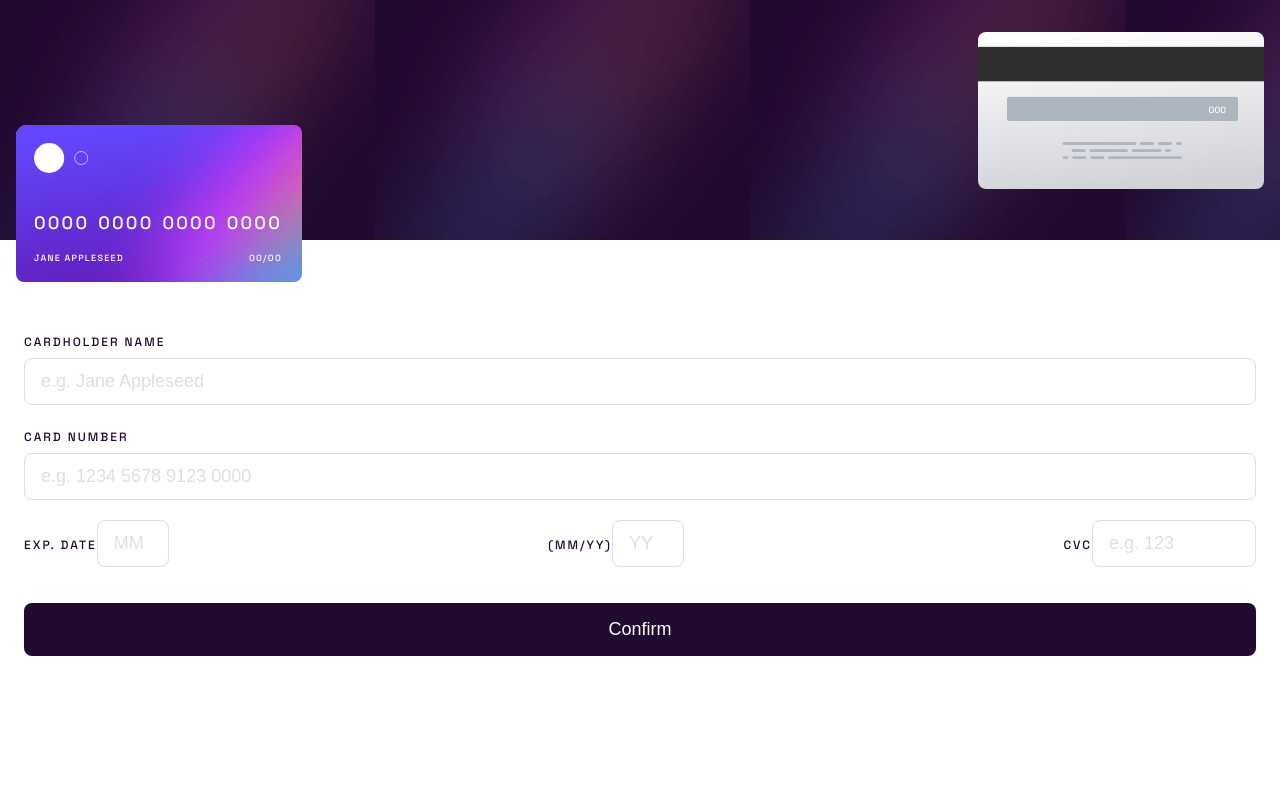
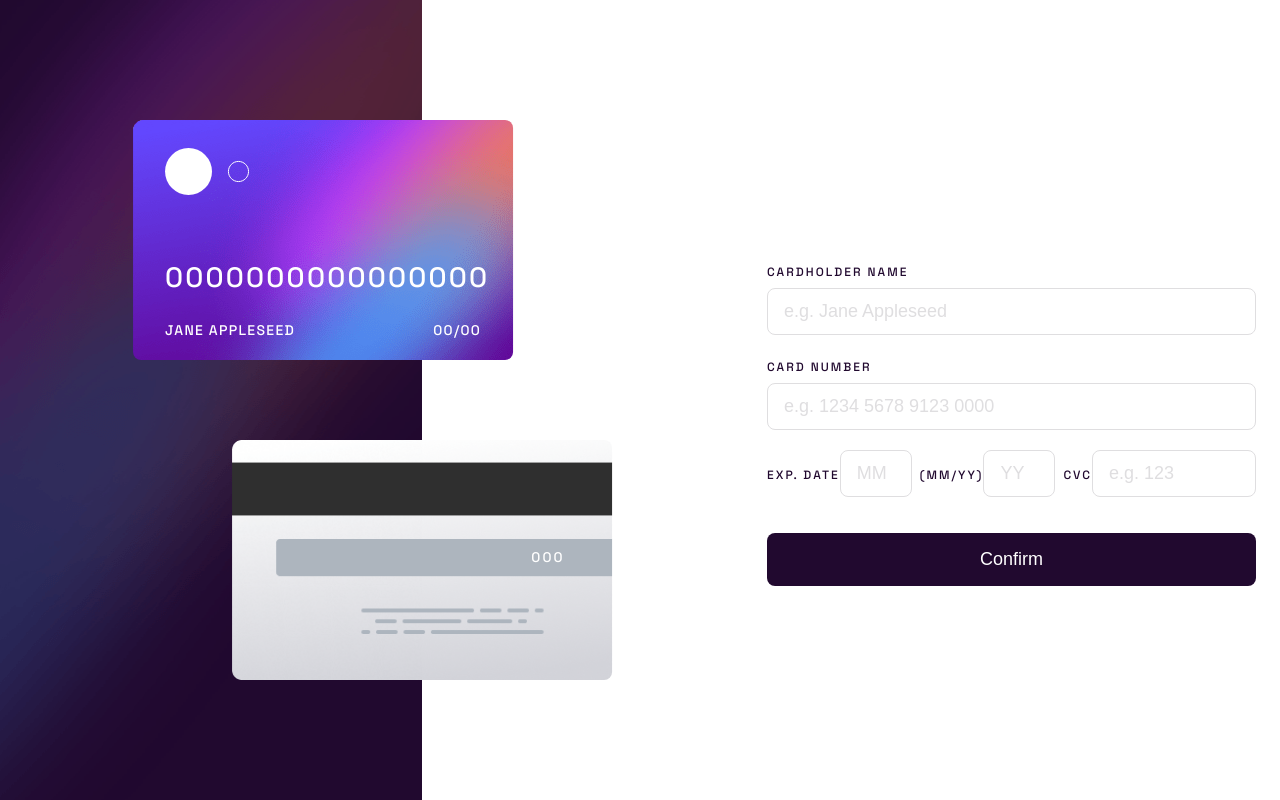
Before and after one commit to brdCoreShadow/interactive-card-details, a React (Vite) app: page / in a window 1280 px wide. Built offline with nearby package versions, Linux system fonts and the light colour scheme.

Commit message:
cards positions desk are made

```diff
--- a/src/App.tsx
+++ b/src/App.tsx
@@ -1,3 +1,5 @@
+import * as SC from "./AppStyled"
+
 import { useState } from "react";
 import CardData from "./components/CardData/CardData";
 import CardResult from "./components/CardResult/CardResult";
@@ -21,10 +23,10 @@ function App() {
 const handleReset = ():void => setCardData(null)
 
   return (
-    <div>
+    <SC.AppCon>
       <CardResult cardData={cardData} />
       {cardData ? <ThanksComp handleReset={handleReset}/> : <CardData handleCardData={handleCardData} />}
-    </div>
+    </SC.AppCon>
   );
 }
 
--- /dev/null
+++ b/src/AppStyled.ts
@@ -0,0 +1,12 @@
+import styled from "@emotion/styled";
+
+export const AppCon = styled.div`
+  @media (min-width: 1280px) {
+    height: 100%;
+
+    display: flex;
+    flex-direction: row;
+    align-items: center;
+    justify-content: space-between;
+  }
+`;
--- a/src/components/CardResult/CardResultStyled.ts
+++ b/src/components/CardResult/CardResultStyled.ts
@@ -1,9 +1,10 @@
 import styled from "@emotion/styled";
 
-import bgCon from "../../assets/images/bg-main-mobile.png"
+import bgCon from "../../assets/images/bg-main-mobile.png";
+import bgConDesk from "../../assets/images/bg-main-desktop.png";
 
-import backCard from "../../assets/images/bg-card-back.png"
-import frontCard from "../../assets/images/bg-card-front.png"
+import backCard from "../../assets/images/bg-card-back.png";
+import frontCard from "../../assets/images/bg-card-front.png";
 
 export const CardResultCon = styled.div`
   position: relative;
@@ -16,7 +17,19 @@ padding-right: 16px;
   text-align: right;
 
   background-image: url(${bgCon});
-`
+
+  @media (min-width: 1280px) {
+    width: 33%;
+    height: 100vh;
+
+    background-image: url(${bgConDesk});
+
+    & > div {
+      display: flex;
+      flex-direction: column-reverse;
+    }
+  }
+`;
 
 export const BackCard = styled.div`
   padding-top: 72px;
@@ -36,7 +49,25 @@ background-size: cover;
   color: #fff;
 
   border-radius: 8px;
-`
+
+  @media (min-width: 1280px) {
+    position: absolute;
+
+    bottom: 0;
+    right: 0;
+
+    width: 90%;
+    height: 240px;
+
+    transform: translate(50%, -50%);
+
+    padding-top: 108px;
+    padding-right: 48px;
+
+    font-size: 14px;
+    letter-spacing: 2px;
+  }
+`;
 
 export const FrontCard = styled.div`
   position: absolute;
@@ -56,16 +87,38 @@ padding-bottom: 18px;
   padding-left: 18px;
   padding-right: 20px;
 
-
   background-image: url(${frontCard});
 
   border-radius: 8px;
-`
+
+  @media (min-width: 1280px) {
+    position: absolute;
+
+    top: 0;
+    right: 0;
+
+    width: 90%;
+    height: 240px;
+
+    transform: translate(35%, 50%);
+
+    padding-top: 28px;
+    padding-bottom: 26px;
+    padding-left: 32px;
+    padding-right: 32px;
+  }
+`;
 
 export const CardThumbLogo = styled.div`
   width: 54px;
   height: 30px;
-`
+
+  @media (min-width: 1280px){
+    width: 84px;
+    height: 47px;
+
+  }
+`;
 
 export const CardNumberList = styled.ul`
   display: flex;
@@ -80,7 +133,13 @@ font-weight: 500;
   letter-spacing: 2.2px;
 
   color: #fff;
-`
+
+  @media (min-width: 1280px){
+    margin-top: 64px;
+
+    font-size: 28px;
+  }
+`;
 
 export const CardDateAndOWnerCon = styled.div`
   display: flex;
@@ -95,4 +154,10 @@ font-weight: 500;
   letter-spacing: 1.29px;
 
   color: #fff;
-`
+
+  @media (min-width: 1280px){
+    margin-top: 26px;
+
+    font-size: 14px;
+  }
+`;
```
Lines whose indentation alone changed are shown as unchanged.
